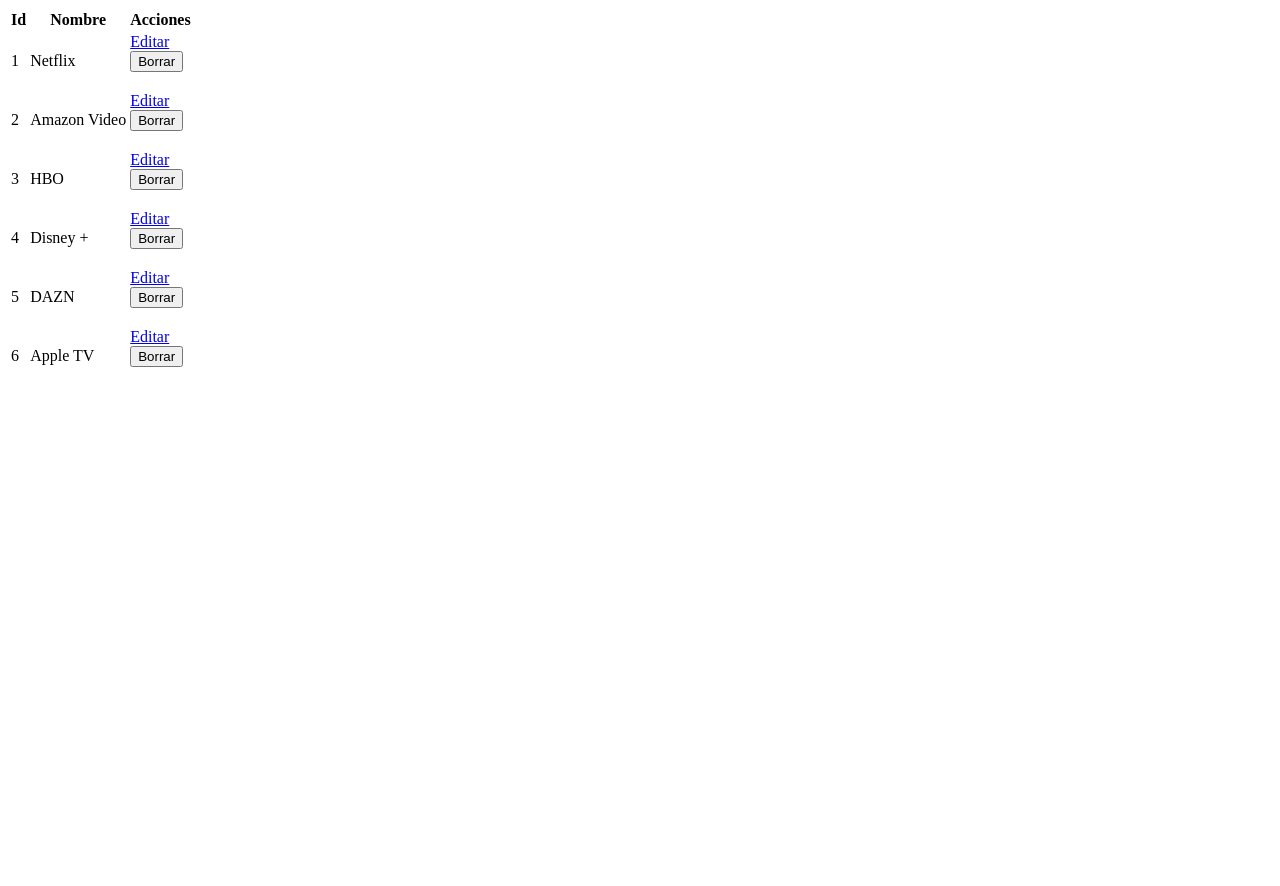
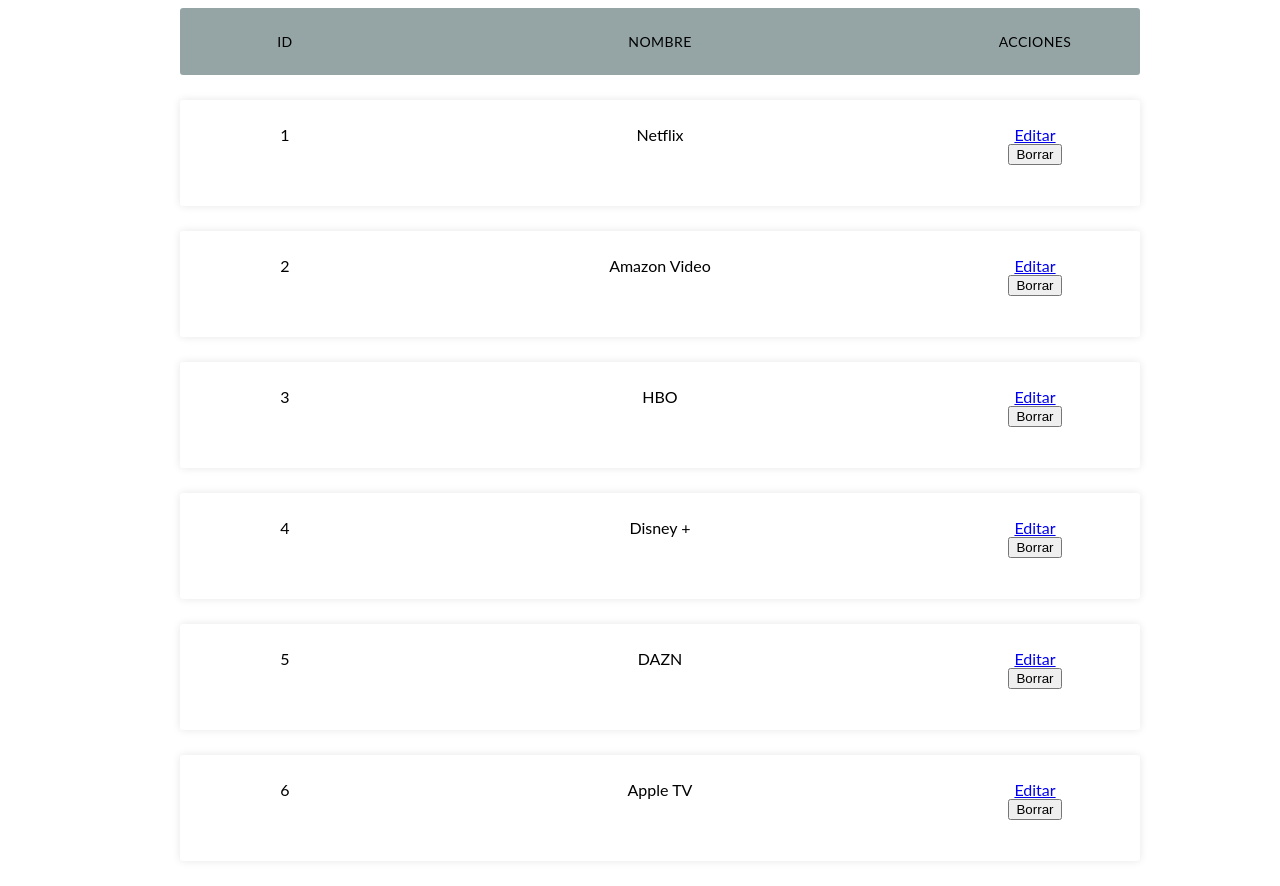
Before and after one commit to Master-VIU/MASW04_actividad_1, a PHP site: page /views/plataforma/index.php in a window 1280 px wide. Before the commit the page ends 367 px from the top, so only its background shows below. Run offline with PHP 8.4, Linux system fonts and the light colour scheme; data comes from the database, SQL or seed files in the repository.

Commit message:
updated plataforma view

```diff
--- a/views/plataforma/index.php
+++ b/views/plataforma/index.php
@@ -1,4 +1,5 @@
 <div>
+    <link rel="stylesheet" href="../styles/main.css" type="text/css">
     <?php
         include $_SERVER['DOCUMENT_ROOT'].'/MASW04_actividad_1/controllers/PlataformaController.php';
         $listaPlataformas = listarPlataformas();
@@ -6,21 +7,21 @@
         if (count($listaPlataformas) > 0)
         {
     ?>
-            <table class="tabla">
-                <thead>
-                    <th>Id</th>
-                    <th>Nombre</th>
-                    <th>Acciones</th>
-                </thead>
-                <tbody>
+            <div class="table_container">
+                <ul class="items_table">
+                    <li class="table-header">
+                        <div class="item_column">Id</div>
+                        <div class="item_column">Nombre</div>
+                        <div class="item_column">Acciones</div>
+                    </li>
                     <?php
                     foreach($listaPlataformas as $plataforma)
                         {
                         ?>
-                        <tr>
-                            <td><?php echo $plataforma->getId(); ?></td>
-                            <td><?php echo $plataforma->getNombre(); ?></td>
-                            <td>
+                            <li class="table-row">
+                                <div class="item_column" data-label="Id"><?php echo $plataforma->getId(); ?></div>
+                                <div class="item_column" data-label="Nombre"><?php echo $plataforma->getNombre(); ?></div>
+                                <div class="item_column" data-label="Acciones">
                                     <div class="btn-group" role="group">
                                         <a class="btn btn-success" href="edit.php?id=<?php echo $plataforma->getId(); ?>">
                                             Editar
@@ -30,13 +31,13 @@
                                             <button type="submit" class="btn btn-danger">Borrar</button>
                                         </form>
                                     </div>
-                            </td>
-                        </tr>
+                                </div>
+                            </li>
                         <?php
                     }
                     ?>
-                </tbody>
-            </table>
+                </ul>
+            </div>
     <?php
         }
         else
--- /dev/null
+++ b/views/styles/main.css
@@ -0,0 +1,44 @@
+.table_container {
+    max-width: 1000px;
+    margin-left: auto;
+    margin-right: auto;
+    padding-left: 10px;
+    padding-right: 10px;
+}
+
+.items_table {
+    font-family: 'lato', sans-serif;
+}
+
+.items_table h2 {
+    font-size: 26px;
+    margin: 20px 0;
+    text-align: center;
+}
+
+.items_table li {
+    border-radius: 3px;
+    padding: 25px 30px;
+    display: flex;
+    justify-content: space-between;
+    margin-bottom: 25px;
+}
+
+.items_table .table-header {
+    background-color: #95A5A6;
+    font-size: 14px;
+    text-transform: uppercase;
+    letter-spacing: 0.03em;
+}
+
+.items_table .table-row {
+    background-color: #ffffff;
+    box-shadow: 0px 0px 9px 0px rgba(0, 0, 0, 0.1);
+    display: flex;
+    justify-content: space-between;
+}
+
+.item_column {
+    width: 150px;
+    text-align: center;
+}
```
Lines whose indentation alone changed are shown as unchanged.
